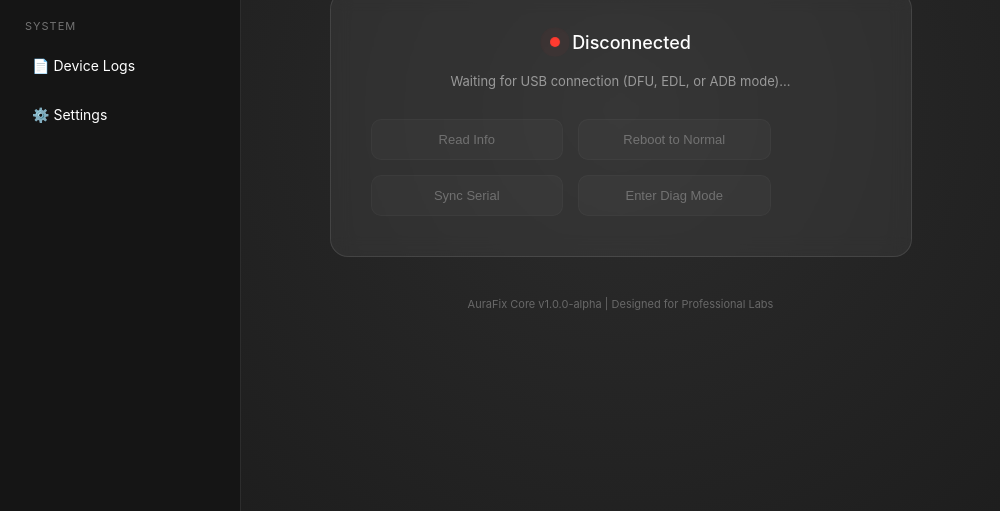
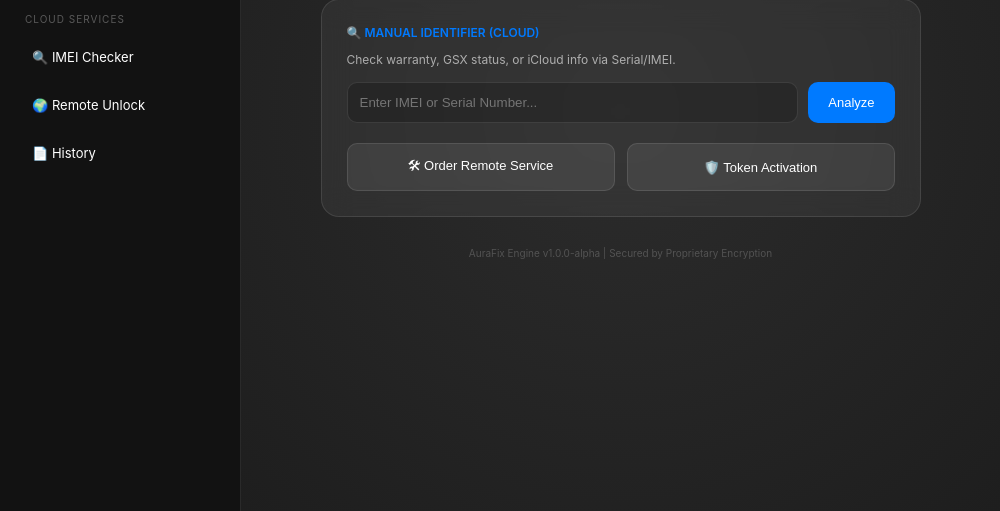
Before and after one commit to MahmoudSharkawy/AuraFix-Suite-Core, an Electron app: page app/index.html in a window 1000 px wide. Shown: the part 289-800 px from the top of the page. Drawn offline with Linux system fonts and the light colour scheme.

Commit message:
Update index.html

```diff
--- a/app/index.html
+++ b/app/index.html
@@ -3,14 +3,15 @@
 <head>
     <meta charset="UTF-8">
     <meta name="viewport" content="width=device-width, initial-scale=1.0">
-    <title>AuraFix Suite - Interface Preview</title>
+    <title>AuraFix Suite - Professional Lab Interface</title>
     <style>
         :root {
             --mac-blue: #007aff;
             --mac-bg: #1e1e1e;
-            --sidebar-bg: rgba(0, 0, 0, 0.3);
+            --sidebar-bg: rgba(0, 0, 0, 0.4);
             --card-bg: rgba(255, 255, 255, 0.05);
             --danger-red: #ff3b30;
+            --success-green: #34c759;
         }
 
         body {
@@ -32,7 +33,7 @@
             border-right: 1px solid rgba(255, 255, 255, 0.1);
             display: flex;
             flex-direction: column;
-            padding-top: 50px; /* Space for Mac traffic lights */
+            padding-top: 50px;
         }
 
         .sidebar-item {
@@ -40,7 +41,7 @@
             margin: 4px 12px;
             border-radius: 8px;
             cursor: pointer;
-            font-size: 14px;
+            font-size: 13px;
             transition: all 0.2s ease;
             display: flex;
             align-items: center;
@@ -52,51 +53,53 @@
 
         .sidebar-item.active {
             background: var(--mac-blue);
-            color: white;
         }
 
         .sidebar-group-label {
-            font-size: 11px;
+            font-size: 10px;
             text-transform: uppercase;
-            color: rgba(255, 255, 255, 0.4);
+            color: rgba(255, 255, 255, 0.3);
             margin: 20px 0 8px 25px;
             letter-spacing: 1px;
         }
 
-        /* Main Content Styling */
+        /* Main Content */
         .main-content {
             flex: 1;
             display: flex;
             flex-direction: column;
             align-items: center;
-            justify-content: center;
+            padding: 40px;
+            overflow-y: auto;
             background: radial-gradient(circle at center, #2c2c2c 0%, #1e1e1e 100%);
-            padding: 40px;
+        }
+
+        .container {
+            width: 100%;
+            max-width: 600px;
         }
 
         h1 {
+            text-align: center;
             font-weight: 600;
-            margin-bottom: 30px;
-            letter-spacing: -0.5px;
+            margin-bottom: 40px;
         }
 
         /* Device Status Card */
-        .device-info-card {
+        .card {
             background: var(--card-bg);
             border: 1px solid rgba(255, 255, 255, 0.1);
-            padding: 40px;
+            padding: 25px;
             border-radius: 18px;
-            width: 100%;
-            max-width: 500px;
-            text-align: center;
-            backdrop-filter: blur(10px);
+            margin-bottom: 20px;
+            backdrop-filter: blur(15px);
         }
 
-        .status-container {
+        .status-header {
             display: flex;
             align-items: center;
             justify-content: center;
-            margin-bottom: 20px;
+            margin-bottom: 15px;
         }
 
         .status-dot {
@@ -105,7 +108,6 @@
             background: var(--danger-red);
             border-radius: 50%;
             margin-right: 12px;
-            box-shadow: 0 0 0 rgba(255, 59, 48, 0.4);
             animation: pulse 2s infinite;
         }
 
@@ -115,46 +117,65 @@
             100% { transform: scale(0.95); box-shadow: 0 0 0 0 rgba(255, 59, 48, 0); }
         }
 
-        .status-text {
-            font-size: 18px;
-            font-weight: 500;
+        /* Input & Form Styling */
+        .search-box {
+            display: flex;
+            gap: 10px;
+            margin-top: 15px;
         }
 
-        .hint-text {
-            font-size: 13px;
-            color: rgba(255, 255, 255, 0.5);
-            margin-top: 10px;
+        input[type="text"] {
+            flex: 1;
+            background: rgba(0, 0, 0, 0.2);
+            border: 1px solid rgba(255, 255, 255, 0.1);
+            padding: 12px;
+            border-radius: 10px;
+            color: white;
+            outline: none;
         }
 
-        /* Action Buttons Grid */
-        .action-grid {
-            display: grid;
-            grid-template-columns: repeat(2, 1fr);
-            gap: 15px;
-            margin-top: 30px;
-            width: 100%;
-            max-width: 400px;
+        input[type="text"]:focus {
+            border-color: var(--mac-blue);
         }
 
         .btn {
             background: rgba(255, 255, 255, 0.08);
             border: 1px solid rgba(255, 255, 255, 0.1);
             color: white;
-            padding: 12px;
+            padding: 12px 20px;
             border-radius: 10px;
             font-size: 13px;
             cursor: pointer;
             transition: all 0.2s;
         }
 
-        .btn:hover {
-            background: rgba(255, 255, 255, 0.15);
-            transform: translateY(-2px);
+        .btn-primary {
+            background: var(--mac-blue);
+            border: none;
         }
 
-        .btn:disabled {
-            opacity: 0.3;
-            cursor: not-allowed;
+        .btn:hover:not(:disabled) {
+            transform: translateY(-2px);
+            background: rgba(255, 255, 255, 0.15);
+        }
+
+        .btn-primary:hover {
+            background: #0063cc;
+        }
+
+        .grid-2 {
+            display: grid;
+            grid-template-columns: 1fr 1fr;
+            gap: 12px;
+            margin-top: 15px;
+        }
+
+        .label-blue {
+            color: var(--mac-blue);
+            font-size: 12px;
+            font-weight: 600;
+            display: block;
+            margin-bottom: 10px;
         }
     </style>
 </head>
@@ -163,37 +184,52 @@
     <div class="sidebar">
         <div class="sidebar-item active">📊 Dashboard</div>
 
-        <div class="sidebar-group-label">Repair Operations</div>
+        <div class="sidebar-group-label">Local Operations</div>
         <div class="sidebar-item">🔧 Serial Sync</div>
         <div class="sidebar-item">🔋 Battery Health</div>
         <div class="sidebar-item">🔓 Cloud Bypass</div>
 
-        <div class="sidebar-group-label">System</div>
-        <div class="sidebar-item">📄 Device Logs</div>
-        <div class="sidebar-item">⚙️ Settings</div>
+        <div class="sidebar-group-label">Cloud Services</div>
+        <div class="sidebar-item">🔍 IMEI Checker</div>
+        <div class="sidebar-item">🌍 Remote Unlock</div>
+        <div class="sidebar-item">📄 History</div>
     </div>
 
     <div class="main-content">
-        <h1>AuraFix Suite</h1>
+        <div class="container">
+            <h1>AuraFix Suite</h1>
 
-        <div class="device-info-card">
-            <div class="status-container">
-                <div class="status-dot"></div>
-                <div class="status-text">Disconnected</div>
+            <div class="card">
+                <div class="status-header">
+                    <div class="status-dot"></div>
+                    <span style="font-weight: 500;">Device Disconnected</span>
+                </div>
+                <div class="grid-2">
+                    <button class="btn" disabled>Read Device Info</button>
+                    <button class="btn" disabled>Exit Recovery</button>
+                </div>
             </div>
-            <p class="hint-text">Waiting for USB connection (DFU, EDL, or ADB mode)...</p>
 
-            <div class="action-grid">
-                <button class="btn" disabled>Read Info</button>
-                <button class="btn" disabled>Reboot to Normal</button>
-                <button class="btn" disabled>Sync Serial</button>
-                <button class="btn" disabled>Enter Diag Mode</button>
+            <div class="card">
+                <span class="label-blue">🔍 MANUAL IDENTIFIER (CLOUD)</span>
+                <p style="font-size: 12px; opacity: 0.6; margin-bottom: 15px;">
+                    Check warranty, GSX status, or iCloud info via Serial/IMEI.
+                </p>
+                <div class="search-box">
+                    <input type="text" placeholder="Enter IMEI or Serial Number...">
+                    <button class="btn btn-primary">Analyze</button>
+                </div>
+
+                <div class="grid-2" style="margin-top: 20px;">
+                    <button class="btn">🛠 Order Remote Service</button>
+                    <button class="btn">🛡️ Token Activation</button>
+                </div>
             </div>
+
+            <p style="text-align: center; font-size: 10px; color: rgba(255,255,255,0.2); margin-top: 30px;">
+                AuraFix Engine v1.0.0-alpha | Secured by Proprietary Encryption
+            </p>
         </div>
-
-        <p style="margin-top: 40px; font-size: 11px; color: rgba(255,255,255,0.3);">
-            AuraFix Core v1.0.0-alpha | Designed for Professional Labs
-        </p>
     </div>
 
 </body>
```
